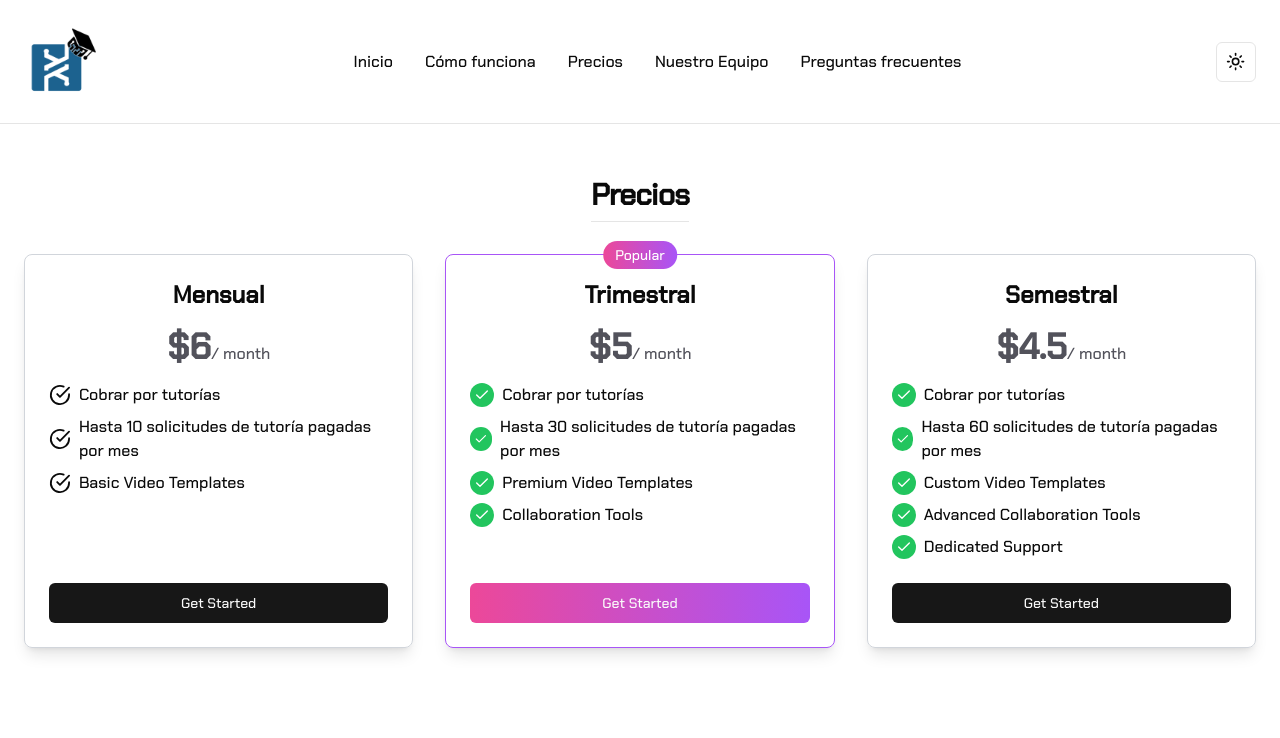
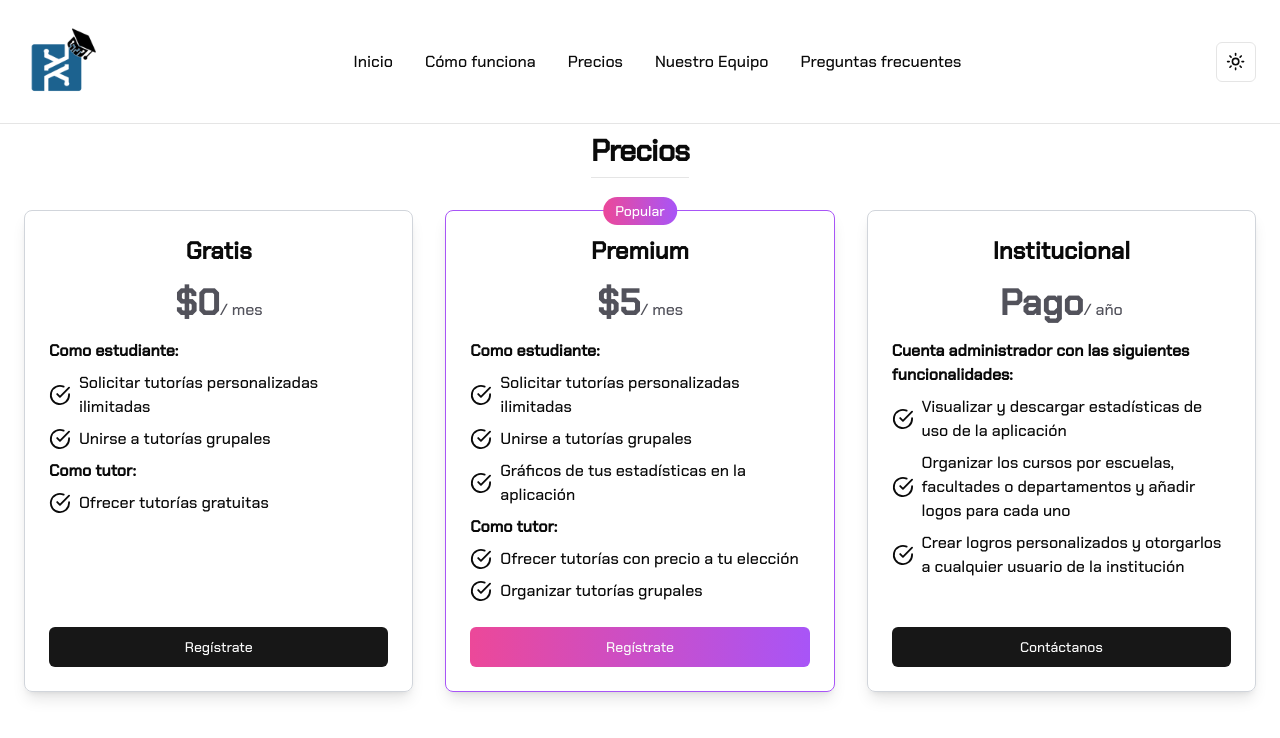
Before and after one commit to carlosandresat/tuto-u, a Next.js app: page /pricing in a window 1280 px wide. Shown: the top 738 px of the page. Built offline with nearby package versions, Linux system fonts and the light colour scheme.

Commit message:
style: pricing page details

```diff
--- a/src/app/pricing/page.tsx
+++ b/src/app/pricing/page.tsx
@@ -72,30 +72,39 @@ export default function Pricing() {
           <div className="grid grid-cols-1 gap-6 mt-8 md:grid-cols-3 md:gap-8">
             <div className="flex flex-col p-6 shadow-lg rounded-lg dark:bg-zinc-850 justify-between border border-gray-300">
               <div>
-                <h3 className="text-2xl font-bold text-center">Mensual</h3>
+                <h3 className="text-2xl font-bold text-center">Gratis</h3>
                 <div className="mt-4 text-center text-zinc-600 dark:text-zinc-400">
-                  <span className="text-4xl font-bold">$6</span>/ month
+                  <span className="text-4xl font-bold">$0</span>/ mes
                 </div>
                 <ul className="mt-4 space-y-2">
                 <li className="flex items-center">
+                    <div className="w-full font-bold">Como estudiante:</div>
+                  </li>
+
+                  <li className="flex items-center">
                     <CheckCircle className="mr-2" />
-                    <div className="w-full">Cobrar por tutorías</div>
+                    <div className="w-full">
+                      Solicitar tutorías personalizadas ilimitadas
+                    </div>
                   </li>
 
                   <li className="flex items-center ">
                     <CheckCircle className="mr-2" />
-                    <div className="w-full">
-                      Hasta 10 solicitudes de tutoría pagadas por mes
-                    </div>
+                    <div className="w-full">Unirse a tutorías grupales</div>
+                  </li>
+                  <li className="flex items-center">
+                    <div className="w-full font-bold">Como tutor:</div>
                   </li>
                   <li className="flex items-center">
                     <CheckCircle className="mr-2" />
-                    <div className="w-full">Basic Video Templates</div>
+                    <div className="w-full">
+                      Ofrecer tutorías gratuitas
+                    </div>
                   </li>
                 </ul>
               </div>
               <div className="mt-6">
-                <Button className="w-full">Get Started</Button>
+                <Button className="w-full">Regístrate</Button>
               </div>
             </div>
             <div className="relative flex flex-col p-6 shadow-lg rounded-lg dark:bg-zinc-850 justify-between border border-purple-500">
@@ -103,66 +112,95 @@ export default function Pricing() {
                 Popular
               </div>
               <div>
-                <h3 className="text-2xl font-bold text-center">Trimestral</h3>
+                <h3 className="text-2xl font-bold text-center">Premium</h3>
                 <div className="mt-4 text-center text-zinc-600 dark:text-zinc-400">
-                  <span className="text-4xl font-bold">$5</span>/ month
+                  <span className="text-4xl font-bold">$5</span>/ mes
                 </div>
                 <ul className="mt-4 space-y-2">
                 <li className="flex items-center">
-                    <CheckIcon className="text-white text-2xs bg-green-500 rounded-full mr-2 p-1" />
-                    Cobrar por tutorías
+                    <div className="w-full font-bold">Como estudiante:</div>
                   </li>
+
                   <li className="flex items-center">
-                    <CheckIcon className="text-white text-xs bg-green-500 rounded-full mr-2 p-1" />
-                    Hasta 30 solicitudes de tutoría pagadas por mes
+                    <CheckCircle className="mr-2" />
+                    <div className="w-full">
+                      Solicitar tutorías personalizadas ilimitadas
+                    </div>
                   </li>
+
+                  <li className="flex items-center ">
+                    <CheckCircle className="mr-2" />
+                    <div className="w-full">Unirse a tutorías grupales</div>
+                  </li>
+
+                  <li className="flex items-center ">
+                    <CheckCircle className="mr-2" />
+                    <div className="w-full">Gráficos de tus estadísticas en la aplicación</div>
+                  </li>
+
                   <li className="flex items-center">
-                    <CheckIcon className="text-white text-xs bg-green-500 rounded-full mr-2 p-1" />
-                    Premium Video Templates
+                    <div className="w-full font-bold">Como tutor:</div>
                   </li>
+
                   <li className="flex items-center">
-                    <CheckIcon className="text-white text-xs bg-green-500 rounded-full mr-2 p-1" />
-                    Collaboration Tools
+                    <CheckCircle className="mr-2" />
+                    <div className="w-full">
+                      Ofrecer tutorías con precio a tu elección
+                    </div>
                   </li>
+
+                  <li className="flex items-center">
+                    <CheckCircle className="mr-2" />
+                    <div className="w-full">
+                      Organizar tutorías grupales
+                    </div>
+                  </li>
+
                 </ul>
               </div>
               <div className="mt-6">
                 <Button className="w-full bg-gradient-to-r from-pink-500 to-purple-500">
-                  Get Started
+                  Regístrate
                 </Button>
               </div>
             </div>
             <div className="flex flex-col p-6 shadow-lg rounded-lg dark:bg-zinc-850 justify-between border border-gray-300">
               <div>
-                <h3 className="text-2xl font-bold text-center">Semestral</h3>
+                <h3 className="text-2xl font-bold text-center">Institucional</h3>
                 <div className="mt-4 text-center text-zinc-600 dark:text-zinc-400">
-                  <span className="text-4xl font-bold">$4.5</span>/ month
+                  <span className="text-4xl font-bold">Pago</span>/ año
                 </div>
                 <ul className="mt-4 space-y-2">
                 <li className="flex items-center">
-                    <CheckIcon className="text-white text-xs bg-green-500 rounded-full mr-2 p-1" />
-                    Cobrar por tutorías
+                    <div className="w-full font-bold">
+                      Cuenta administrador con las siguientes funcionalidades:
+                    </div>
+                  </li>
+
+                  <li className="flex items-center">
+                    <CheckCircle className="mr-2" />
+                    <div className="w-full">
+                      Visualizar y descargar estadísticas de uso de la aplicación
+                    </div>
                   </li>
                   <li className="flex items-center">
-                    <CheckIcon className="text-white text-xs bg-green-500 rounded-full mr-2 p-1" />
-                    Hasta 60 solicitudes de tutoría pagadas por mes
+                    <CheckCircle className="mr-2" />
+                    <div className="w-full">
+                      Organizar los cursos por escuelas, facultades o departamentos y añadir logos para cada uno
+                    </div>
                   </li>
+
                   <li className="flex items-center">
-                    <CheckIcon className="text-white text-xs bg-green-500 rounded-full mr-2 p-1" />
-                    Custom Video Templates
+                    <CheckCircle className="mr-2" />
+                    <div className="w-full">
+                      Crear logros personalizados y otorgarlos a cualquier usuario de la institución
+                    </div>
                   </li>
-                  <li className="flex items-center">
-                    <CheckIcon className="text-white text-xs bg-green-500 rounded-full mr-2 p-1" />
-                    Advanced Collaboration Tools
-                  </li>
-                  <li className="flex items-center">
-                    <CheckIcon className="text-white text-xs bg-green-500 rounded-full mr-2 p-1" />
-                    Dedicated Support
-                  </li>
+
                 </ul>
               </div>
               <div className="mt-6">
-                <Button className="w-full">Get Started</Button>
+                <Button className="w-full">Contáctanos</Button>
               </div>
             </div>
           </div>
```
Lines whose indentation alone changed are shown as unchanged.
